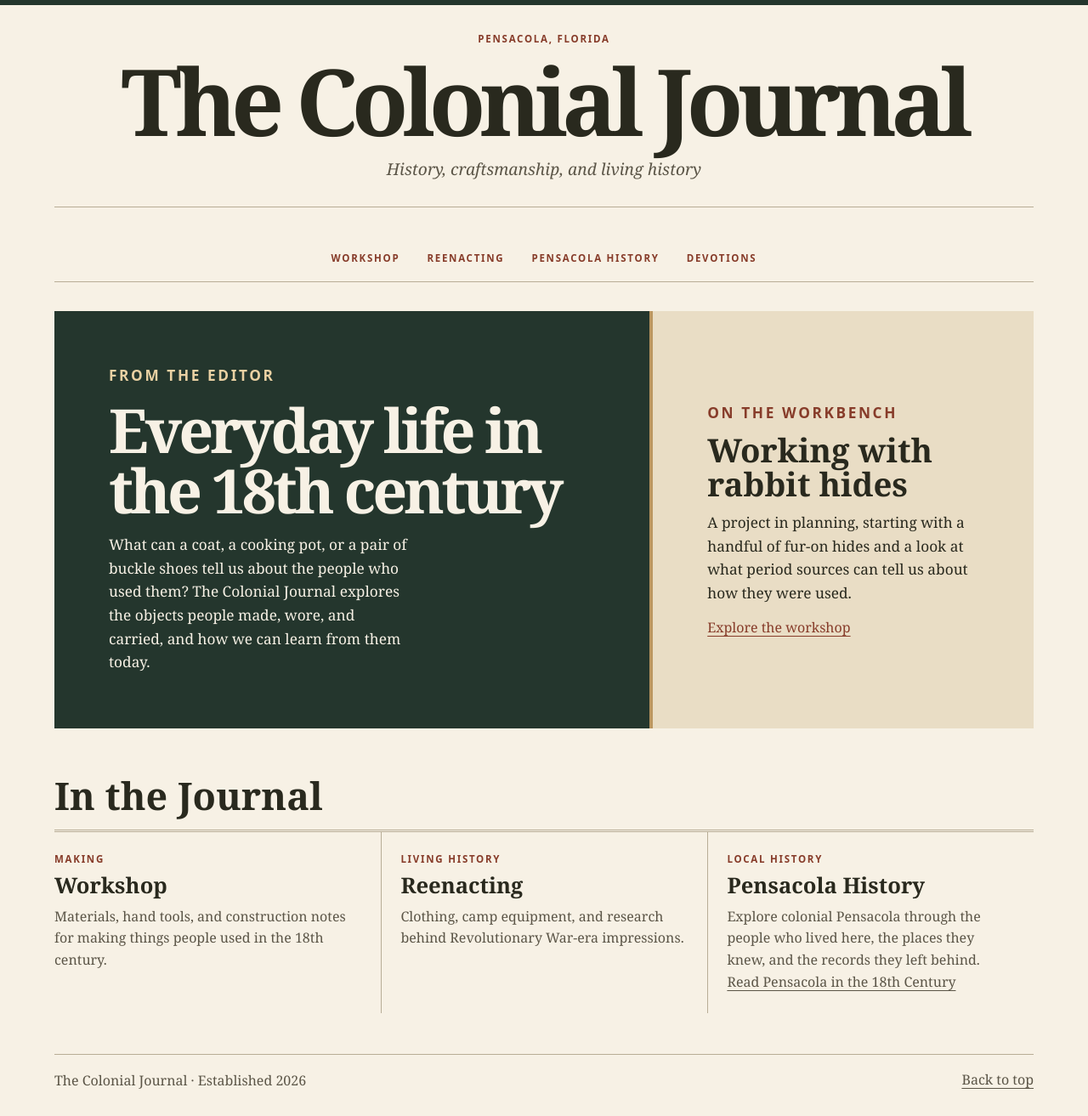
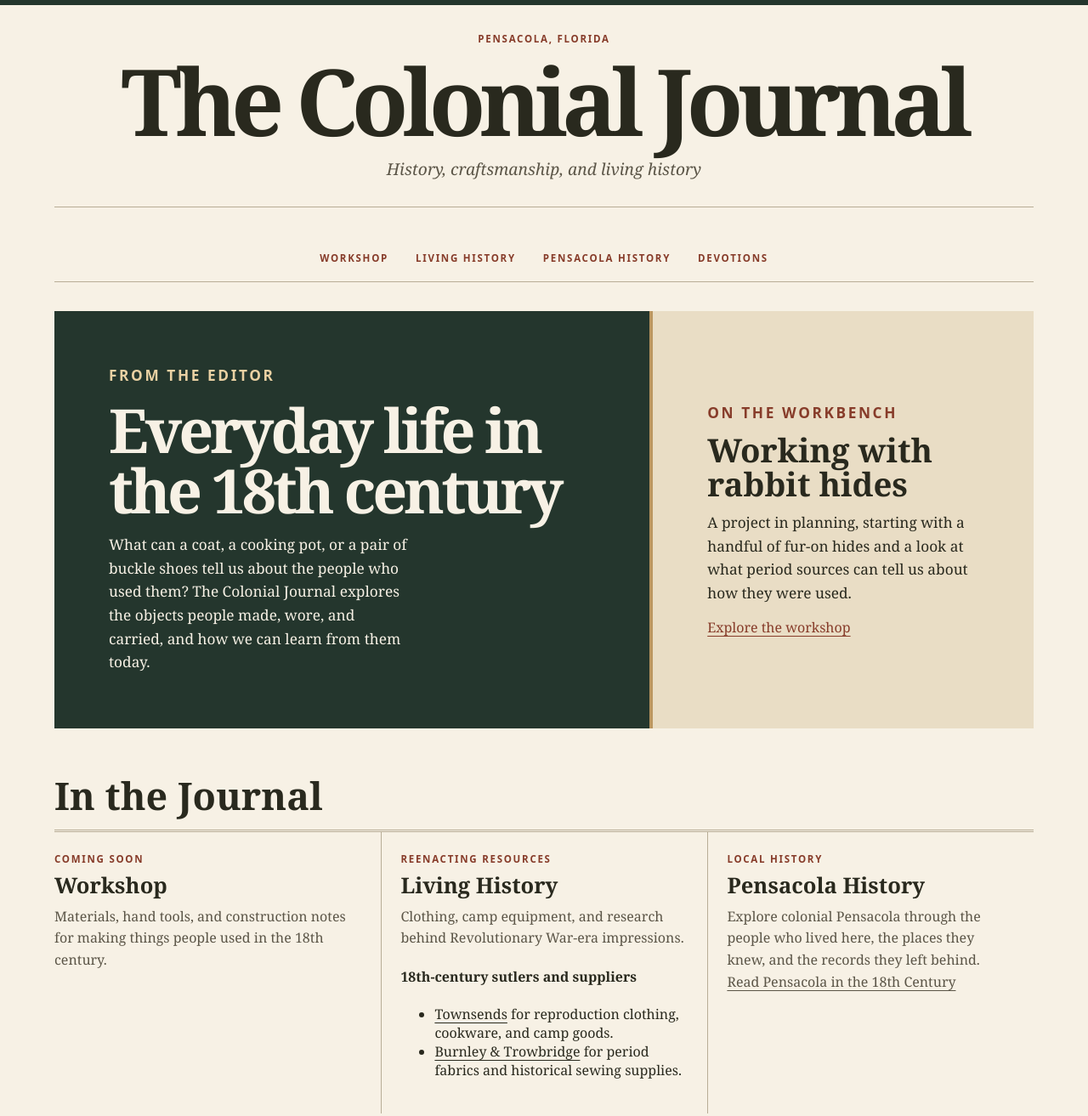
Before and after one commit to pollock2052/pollock2052.github.io, a plain HTML site: page index.html in a window 1280 px wide. Shown: the top 1313 px of the page at 85% size. Drawn offline with Linux system fonts and the light colour scheme.

Commit message:
Update Living History and Workshop navigation

```diff
--- a/index.html
+++ b/index.html
@@ -89,7 +89,7 @@
       <nav aria-label="Journal sections">
         <ul class="label">
           <li><a href="#workshop">Workshop</a></li>
-          <li><a href="#reenacting">Reenacting</a></li>
+          <li><a href="#reenacting">Living History</a></li>
           <li><a href="/pensacola-history.html">Pensacola History</a></li>
           <li><a href="/devotions.html">Devotions</a></li>
         </ul>
@@ -114,14 +114,19 @@
       <h2 id="topics-title">In the Journal</h2>
       <div class="columns">
         <section id="workshop" aria-labelledby="workshop-title">
-          <p class="label">Making</p>
+          <p class="label">Coming soon</p>
           <h3 id="workshop-title">Workshop</h3>
           <p>Materials, hand tools, and construction notes for making things people used in the 18th century.</p>
         </section>
         <section id="reenacting" aria-labelledby="reenacting-title">
-          <p class="label">Living history</p>
-          <h3 id="reenacting-title">Reenacting</h3>
+          <p class="label">Reenacting resources</p>
+          <h3 id="reenacting-title">Living History</h3>
           <p>Clothing, camp equipment, and research behind Revolutionary War-era impressions.</p>
+          <h4>18th-century sutlers and suppliers</h4>
+          <ul>
+            <li><a href="https://www.townsends.us/">Townsends</a> for reproduction clothing, cookware, and camp goods.</li>
+            <li><a href="https://burnleyandtrowbridge.com/pages/fabrics">Burnley &amp; Trowbridge</a> for period fabrics and historical sewing supplies.</li>
+          </ul>
         </section>
         <section id="pensacola" aria-labelledby="pensacola-title">
           <p class="label">Local history</p>
```
